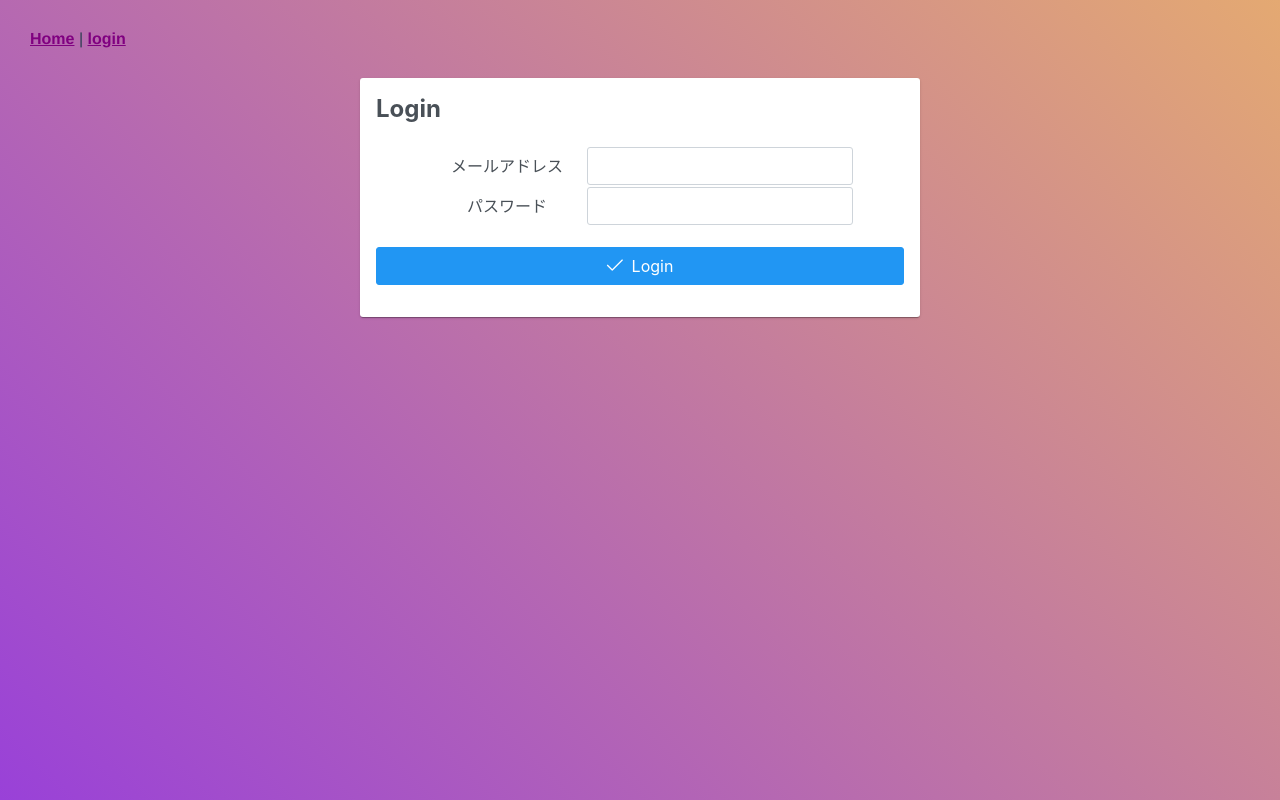
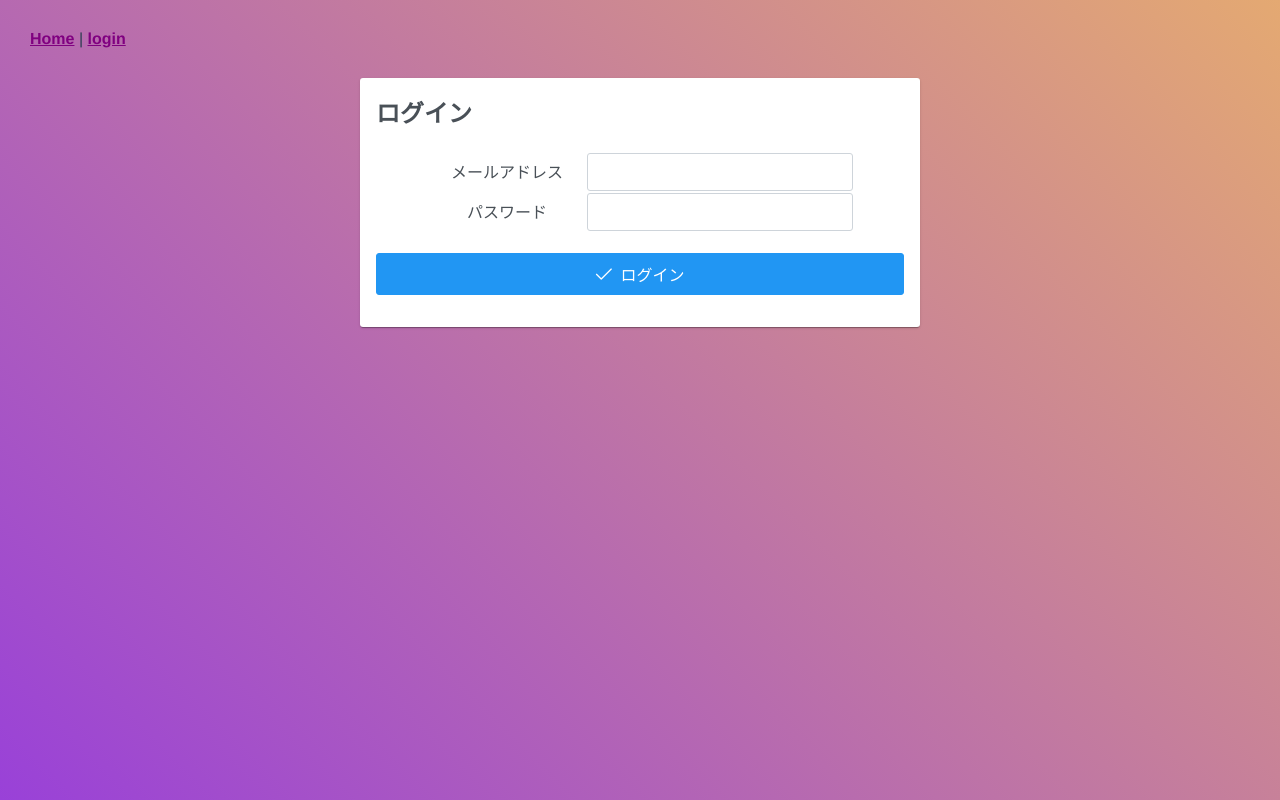
Before and after one commit to sortendo/topicsLab_Xteam, a Vue app in the folder front/topicslab/: page /login in a window 1280 px wide. Built offline with nearby package versions, Linux system fonts and the light colour scheme; what axios-cookiejar-support would draw is missing.

Commit message:
ログイン時のエラーメッセージを赤色に修正

```diff
--- a/front/topicslab/src/views/Home.vue
+++ b/front/topicslab/src/views/Home.vue
@@ -2,7 +2,7 @@
   <div class="home">
     <div class="top-logo">
       <img alt="logo" src="../assets/logo.png">
-      <span class="message">社会課題について、みんなで話し合おう!</span>
+      <span class="message">社会課題について、みんなで話し合おう！</span>
     </div>
     <AllTopics />
   </div>
--- a/front/topicslab/src/views/Login.vue
+++ b/front/topicslab/src/views/Login.vue
@@ -2,7 +2,7 @@
   <div>
     <Card>
       <template #title>
-        Login
+        ログイン
       </template>
       <template #content>
         <div class="fields">
@@ -15,9 +15,9 @@
             <InputText id="password" type="password" v-model="password" />
           </div>
         </div>
-        <span>{{message}}</span>
+        <span id="alart">{{message}}</span>
         <div class="p-field">
-          <Button icon="pi pi-check" label="Login" v-on:click="login" />
+          <Button icon="pi pi-check" label="ログイン" v-on:click="login" />
         </div>
       </template>
     </Card>
@@ -88,4 +88,7 @@ export default {
     }
   }
 }
+#alart{
+  color: red;
+}
 </style>
```
